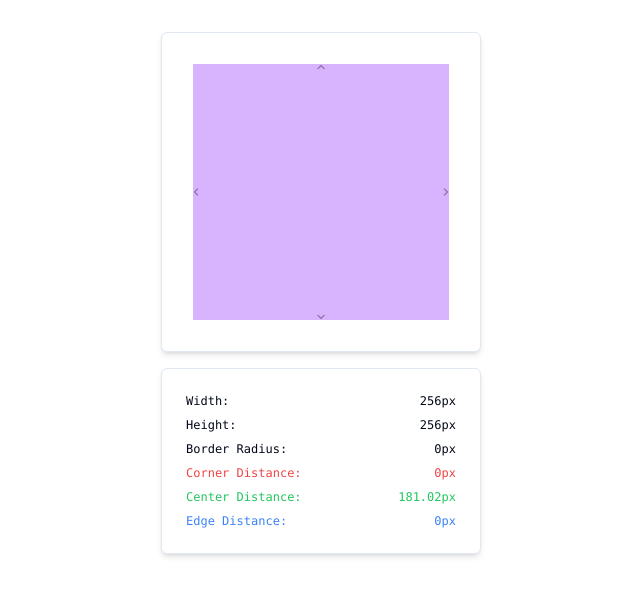
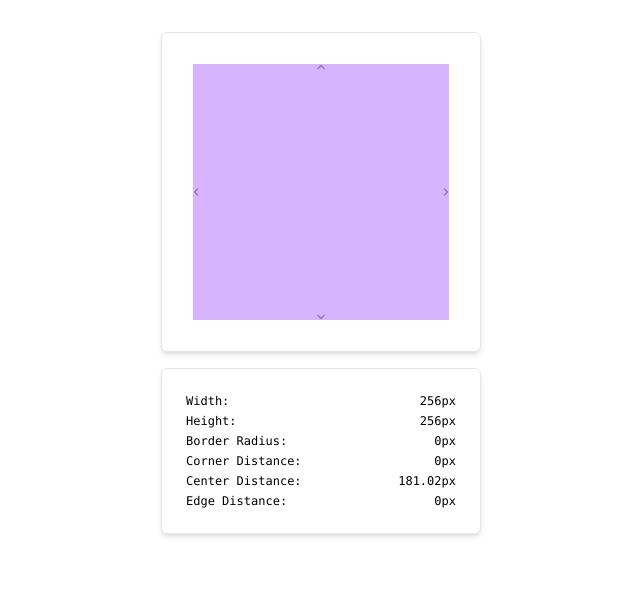
Before and after one commit to dbr787/absurd-rock, a Next.js app: page / in a window 1280 px wide. Shown: the top 596 px of the page, without its empty margins (319-959 px from the left). Built offline with nearby package versions, Linux system fonts and the light colour scheme.

Commit message:
bring radius handle to front and use tailwind classes

```diff
--- a/components/ResizableRectangle2.tsx
+++ b/components/ResizableRectangle2.tsx
@@ -74,7 +74,7 @@ const ResizableRectangle: React.FC = () => {
 
   return (
     <div className="p-8 flex flex-col items-center space-y-4">
-      <div className="relative border rounded-md p-8 border-solid bg-white shadow-md w-[320px] h-[320px] flex items-center justify-center">
+      <div className="relative border rounded-md p-8 border-solid shadow-md w-[320px] h-[320px] flex items-center justify-center bg-white">
         <div className="relative group custom-resizable-box">
           <ResizableBox
             width={dimensions.width}
@@ -90,7 +90,9 @@ const ResizableRectangle: React.FC = () => {
           </ResizableBox>
           <div
             className={`w-2 h-2 bg-purple-500 rounded-full cursor-pointer absolute transition-opacity ${
-              isDragging ? "opacity-100" : "opacity-0 group-hover:opacity-100"
+              isDragging
+                ? "opacity-90 z-10"
+                : "opacity-0 group-hover:opacity-90 z-10"
             }`}
             style={{
               top: `${borderRadius}px`,
@@ -106,75 +108,78 @@ const ResizableRectangle: React.FC = () => {
                 y1={borderRadius}
                 x2={0}
                 y2={0}
-                className="stroke-red-500"
-                strokeWidth="1"
-                strokeDasharray="1,2"
+                className="stroke-red-500 transition-colors duration-200"
+                strokeWidth="2"
+                strokeDasharray="2,2"
               />
               <line
                 x1={borderRadius}
                 y1={borderRadius}
                 x2={dimensions.width / 2}
                 y2={dimensions.height / 2}
-                className="stroke-green-500"
-                strokeWidth="1"
-                strokeDasharray="1,2"
+                className="stroke-green-500 transition-colors duration-200"
+                strokeWidth="2"
+                strokeDasharray="2,2"
               />
               <line
                 x1={borderRadius}
                 y1={borderRadius}
                 x2={borderRadius}
                 y2={0}
-                className="stroke-blue-500"
-                strokeWidth="1"
-                strokeDasharray="1,2"
+                className="stroke-blue-500 transition-colors duration-200"
+                strokeWidth="2"
+                strokeDasharray="2,2"
               />
             </svg>
           )}
         </div>
       </div>
-      <div className="border rounded-md p-6 border-solid bg-white shadow-md w-[320px] flex flex-col items-center justify-center text-center text-xs font-mono space-y-2">
+      <div className="border rounded-md p-6 border-solid bg-white shadow-md w-[320px] flex flex-col items-center justify-center text-center text-xs font-mono space-y-1 text-black">
         <div className="flex justify-between w-full">
           <span>Width:</span>
-          <span style={{ width: "80px", textAlign: "right" }}>
+          <span className="w-20 text-right">
             {formatNumber(dimensions.width)}px
           </span>
         </div>
         <div className="flex justify-between w-full">
           <span>Height:</span>
-          <span style={{ width: "80px", textAlign: "right" }}>
+          <span className="w-20 text-right">
             {formatNumber(dimensions.height)}px
           </span>
         </div>
         <div className="flex justify-between w-full">
           <span>Border Radius:</span>
-          <span style={{ width: "80px", textAlign: "right" }}>
+          <span className="w-20 text-right">
             {formatNumber(borderRadius)}px
           </span>
         </div>
-        <div className="flex justify-between w-full">
-          <span className="text-red-500">Corner Distance:</span>
-          <span
-            className="text-red-500"
-            style={{ width: "80px", textAlign: "right" }}
-          >
+        <div
+          className={`flex justify-between w-full transition-colors duration-200 ${
+            isDragging ? "text-red-500" : ""
+          }`}
+        >
+          <span>Corner Distance:</span>
+          <span className="w-20 text-right">
             {formatNumber(distances.toCornerBox)}px
           </span>
         </div>
-        <div className="flex justify-between w-full">
-          <span className="text-green-500">Center Distance:</span>
-          <span
-            className="text-green-500"
-            style={{ width: "80px", textAlign: "right" }}
-          >
+        <div
+          className={`flex justify-between w-full transition-colors duration-200 ${
+            isDragging ? "text-green-500" : ""
+          }`}
+        >
+          <span>Center Distance:</span>
+          <span className="w-20 text-right">
             {formatNumber(distances.toCenterBox)}px
           </span>
         </div>
-        <div className="flex justify-between w-full">
-          <span className="text-blue-500">Edge Distance:</span>
-          <span
-            className="text-blue-500"
-            style={{ width: "80px", textAlign: "right" }}
-          >
+        <div
+          className={`flex justify-between w-full transition-colors duration-200 ${
+            isDragging ? "text-blue-500" : ""
+          }`}
+        >
+          <span>Edge Distance:</span>
+          <span className="w-20 text-right">
             {formatNumber(distances.toEdgeBox)}px
           </span>
         </div>
--- a/package.json
+++ b/package.json
@@ -24,6 +24,7 @@
     "next": "^14.2.4",
     "react": "^18",
     "react-dom": "^18",
+    "react-grid-layout": "^1.4.4",
     "react-hook-form": "^7.51.5",
     "react-resizable": "^3.0.5",
     "react-resizable-panels": "^2.0.19",
```
Also changed, not shown: 2 other files (tests, documents, lock files or other folders).
